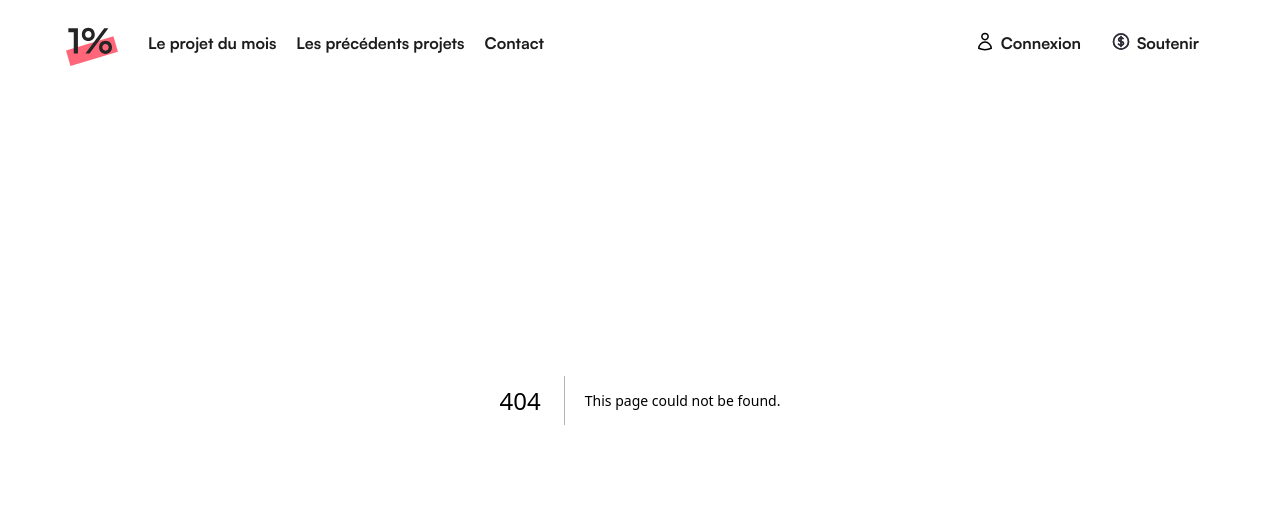
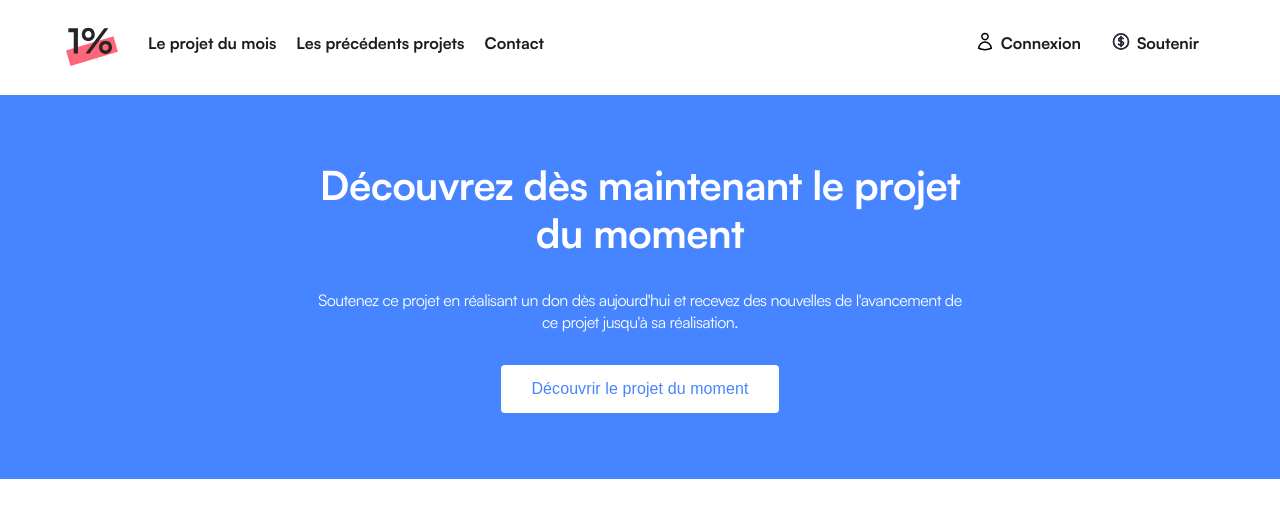
Before and after one commit to sofianslimani/unpourcent-next, a Next.js app: page /contact/Partials/ContactBanner in a window 1280 px wide. Before the commit this address had no page. Shown: the top 518 px of the page. Built offline with nearby package versions, Linux system fonts and the light colour scheme.

Commit message:
feat: add ContactBanner

```diff
--- /dev/null
+++ b/pages/contact/Partials/ContactBanner.js
@@ -0,0 +1,28 @@
+import React from 'react';
+import { MaxWidth } from '../../../components/MaxWidth';
+
+const ContactBanner = () => {
+  return (
+    <section className={'contact-banner'}>
+      <MaxWidth>
+        <div className={'contact-banner-container'}>
+          <h2 className={'bold'}>
+            Découvrez dès maintenant le projet du moment
+          </h2>
+          <p>
+            Soutenez ce projet en réalisant un don dès aujourd'hui et recevez
+            des nouvelles de l'avancement de ce projet jusqu'à sa réalisation.
+          </p>
+
+          <div className={'contact-banner-cta'}>
+            <button className={'btn btn--primary'}>
+              Découvrir le projet du moment
+            </button>
+          </div>
+        </div>
+      </MaxWidth>
+    </section>
+  );
+};
+
+export default ContactBanner;
--- a/pages/contact/index.js
+++ b/pages/contact/index.js
@@ -2,6 +2,7 @@ import React from 'react';
 import ContactHero from './Partials/ContactHero';
 import ContactForm from './Partials/ContactForm';
 import ContactFaq from './Partials/ContactFaq';
+import ContactBanner from './Partials/ContactBanner';
 
 const ContactPage = () => {
   return (
@@ -9,6 +10,7 @@ const ContactPage = () => {
       <ContactHero />
       <ContactForm />
       <ContactFaq />
+      <ContactBanner />
     </>
   );
 };
--- a/styles/components/atomes/Buttons/_buttons-classic.scss
+++ b/styles/components/atomes/Buttons/_buttons-classic.scss
@@ -0,0 +1,39 @@
+.btn {
+  padding: 12px 30px;
+  font-weight: 500;
+  font-size: 16px;
+  line-height: 24px;
+  letter-spacing: 0.1px;
+
+  cursor: pointer;
+
+  transition: all 0.2s ease-in-out;
+
+  border-radius: 50px;
+
+  border: none;
+}
+
+/* THEMES */
+
+.btn--primary {
+  background-color: $white;
+  color: $primary;
+  border: none;
+  border-radius: 4px;
+}
+
+/* HOVER */
+
+.btn--primary:hover {
+  background-color: rgba(255, 255, 255, 0.9);
+  transition: all 0.2s ease-in-out;
+}
+
+/* ACTIVE */
+
+.btn--primary:active {
+  background-color: $white;
+
+  transition: all 0.2s ease-in-out;
+}
--- /dev/null
+++ b/styles/views/contact/_contact-banner.scss
@@ -0,0 +1,46 @@
+.contact-banner {
+  position: relative;
+  width: 100%;
+  height: 100%;
+
+  margin-top: 95px;
+
+  background-color: $primary;
+
+  &-container {
+    display: flex;
+    flex-direction: column;
+    height: 100%;
+    width: 100%;
+
+    padding: 66px 0;
+
+    color: $white;
+
+    text-align: center;
+
+    gap: 32px;
+
+    max-width: 60ch;
+
+    margin: auto;
+
+    h2 {
+      font-weight: 700;
+      font-size: 40px;
+      line-height: 48px;
+      /* or 120% */
+
+      text-align: center;
+      letter-spacing: -0.5px;
+    }
+
+    p {
+      font-weight: 400;
+      font-size: 16px;
+      line-height: 22px;
+      text-align: center;
+      letter-spacing: -0.5px;
+    }
+  }
+}
--- a/styles/views/contact/_contact.scss
+++ b/styles/views/contact/_contact.scss
@@ -1,3 +1,4 @@
 @import 'contact-hero';
 @import 'contact-form';
 @import 'contact-faq';
+@import 'contact-banner';
```
